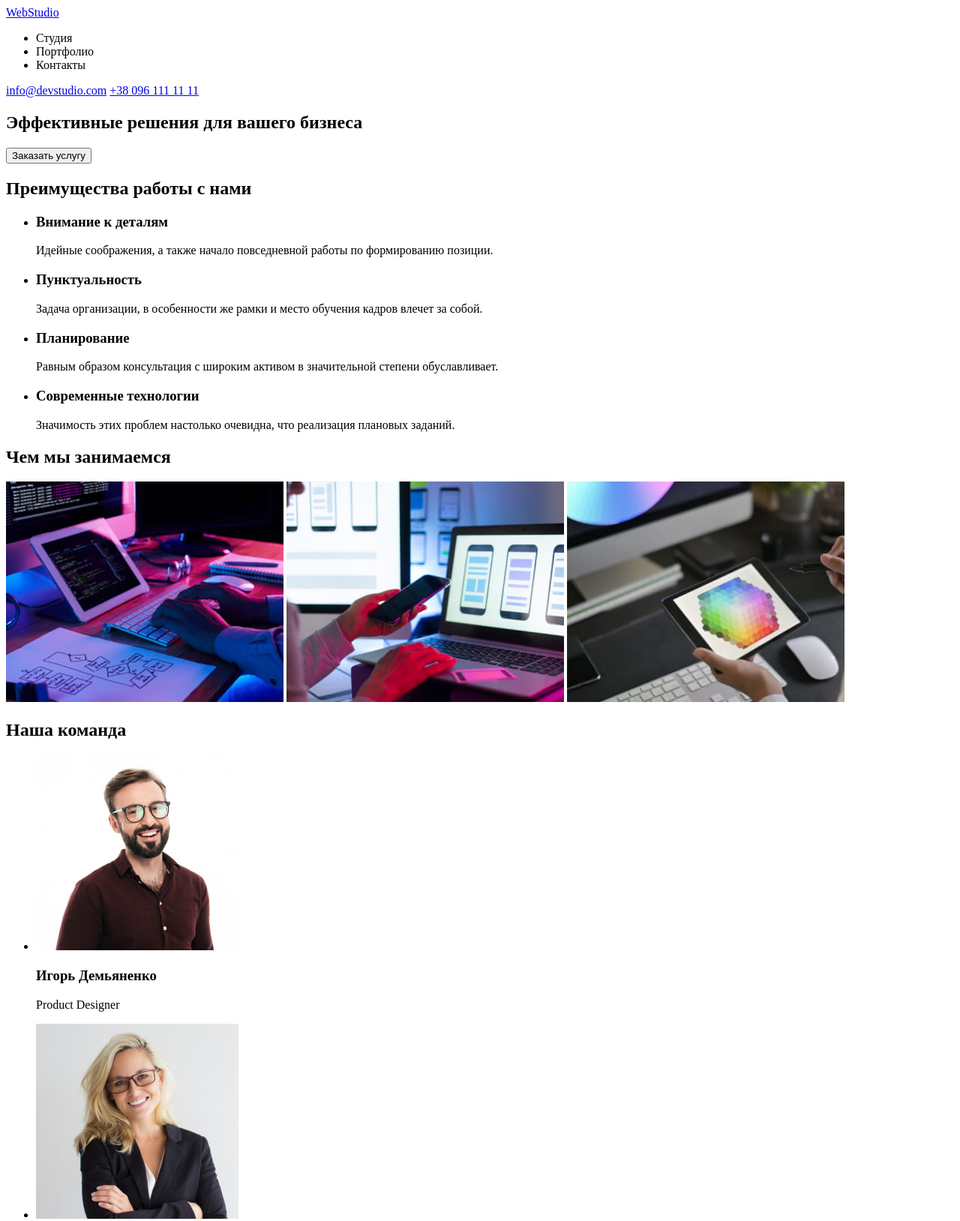
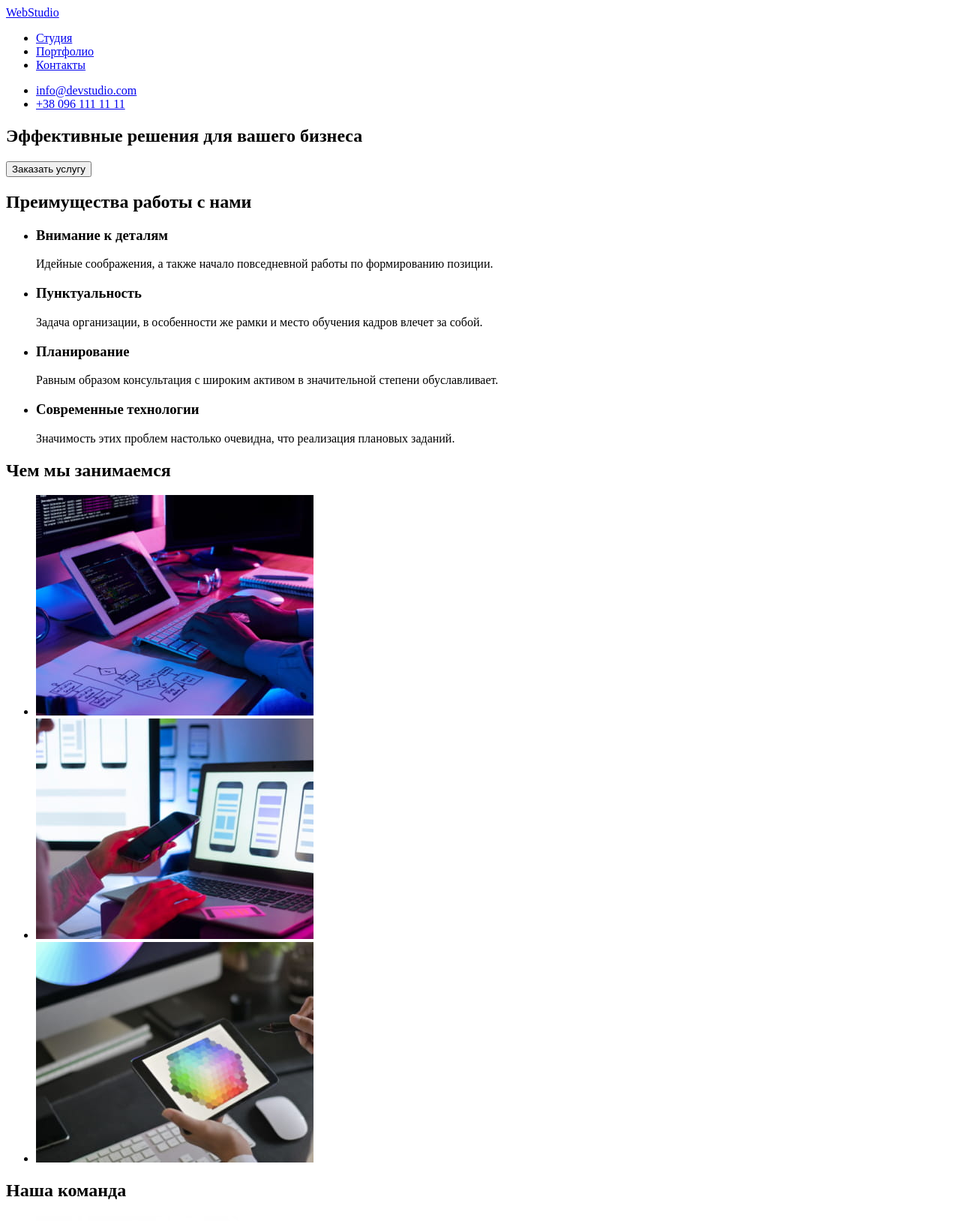
Before and after one commit to Shumytska/goit-markup-hw-01, a plain HTML site: page index.html in a window 1280 px wide. Shown: the top 1628 px of the page at 75% size. Drawn offline with Linux system fonts and the light colour scheme.

Commit message:
додала ul у header,section та footer

```diff
--- a/index.html
+++ b/index.html
@@ -8,18 +8,28 @@
 	</head>
 	<body>
 		<header class="header">
+			<nav>
 				<a href="/">WebStudio</a>
-      <nav>
 				<ul>
-          <li>Студия</li>
-          <li>Портфолио</li>
-          <li>Контакты</li>
+					<li>
+						<a href="#">Студия</a>
+					</li>
+					<li>
+						<a href="#">Портфолио</a>
+					</li>
+					<li>
+						<a href="#">Контакты</a>
+					</li>
 				</ul>
 			</nav>
-      <div>
+			<ul>
+				<li>
 					<a href="mailto:info@devstudio.com">info@devstudio.com</a>
+				</li>
+				<li>
 					<a href="tel:+380961111111">+38 096 111 11 11</a>
-      </div>
+				</li>
+			</ul>
 		</header>
 		<main>
 			<section class="hero">
@@ -32,40 +42,36 @@
 				<ul>
 					<li>
 						<h3>Внимание к деталям</h3>
-            <p>
-              Идейные соображения, а также начало повседневной работы по
-              формированию позиции.
-            </p>
+						<p>Идейные соображения, а также начало повседневной работы по формированию позиции.</p>
 					</li>
 					<li>
 						<h3>Пунктуальность</h3>
-            <p>
-              Задача организации, в особенности же рамки и место обучения кадров
-              влечет за собой.
-            </p>
+						<p>Задача организации, в особенности же рамки и место обучения кадров влечет за собой.</p>
 					</li>
 					<li>
 						<h3>Планирование</h3>
-            <p>
-              Равным образом консультация с широким активом в значительной
-              степени обуславливает.
-            </p>
+						<p>Равным образом консультация с широким активом в значительной степени обуславливает.</p>
 					</li>
 					<li>
 						<h3>Современные технологии</h3>
-            <p>
-              Значимость этих проблем настолько очевидна, что реализация
-              плановых заданий.
-            </p>
+						<p>Значимость этих проблем настолько очевидна, что реализация плановых заданий.</p>
 					</li>
 				</ul>
 			</section>
 
 			<section class="work">
 				<h2>Чем мы занимаемся</h2>
+				<ul>
+					<li>
 						<img src="./img/box_1.jpg" alt="Кодинг1" width="370" />
+					</li>
+					<li>
 						<img src="./img/box_2.jpg" alt="Кодинг2" width="370" />
+					</li>
+					<li>
 						<img src="./img/box_3.jpg" alt="Кодинг3" width="370" />
+					</li>
+				</ul>
 			</section>
 
 			<section class="team">
@@ -96,13 +102,20 @@
 		</main>
 		<footer class="footer">
 			<address>
+				<ul>
+					<li>
 						<a href="/">WebStudio</a>
-        <p>г. Киев, пр-т Леси Украинки, 26</p>
-      </address>
-
-      <address>
+					</li>
+					<li>
+						<a href="#">г. Киев, пр-т Леси Украинки, 26</a>
+					</li>
+					<li>
 						<a href="mailto:info@devstudio.com">info@devstudio.com</a>
+					</li>
+					<li>
 						<a href="tel:+380961111111">+38 096 111 11 11</a>
+					</li>
+				</ul>
 			</address>
 		</footer>
 	</body>
```
Also changed, not shown: .prettierrc.json (added). Lines whose indentation alone changed are shown as unchanged.
